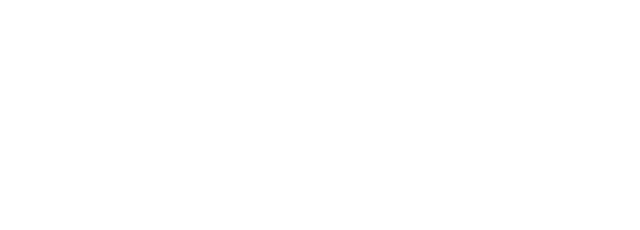
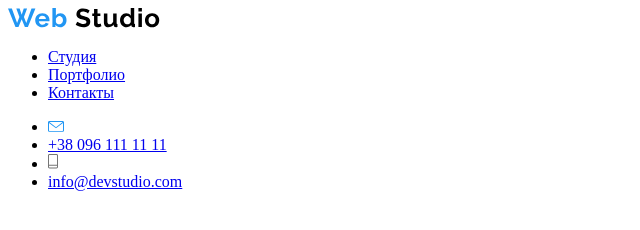
Before and after one commit to AndriiTolstous/goit-markup-hw-01-Andreytolstous, a plain HTML site: page index.html in a window 1280 px wide. Shown: the whole page, without its empty margins (0-640 px from the left). Drawn offline with Linux system fonts and the light colour scheme.

Commit message:
header
napisal header

```diff
--- a/index.html
+++ b/index.html
@@ -6,6 +6,22 @@
     <title>Document</title>
 </head>
 <body>
+    <header>
+        <a href="">
+            <img src="./Web Studio.svg" alt="logo of company"/>
+        </a>
+        <ul>
+            <li><a href="http://">Студия</a></li>
+            <li><a href="http://">Портфолио</a></li>
+            <li><a href="http://">Контакты</a></li>
+        </ul>
+        <ul>
+            <li><img src="./envelope (hover).svg" alt=""></li>
+            <li><a href="tel:380961111111">+38 096 111 11 11</a></li>
+            <li><img src="./Vector.svg" alt=""></li>
+            <li><a href="mailto:info@devstudio.com">info@devstudio.com</a></li>
+        </ul>
+    </header>
 
 </body>
 </html>
```
Also changed, not shown: Vector.svg (added), Web Studio.svg (added), envelope (hover).svg (added).
